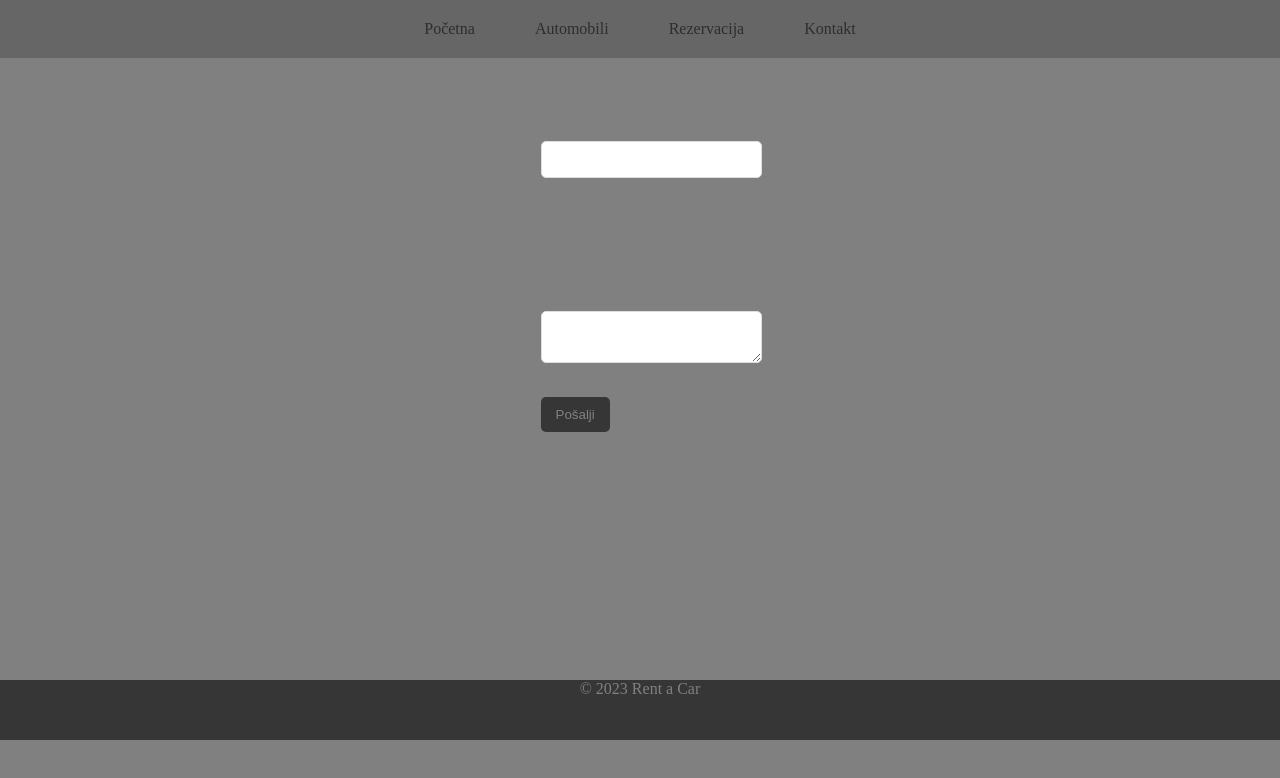
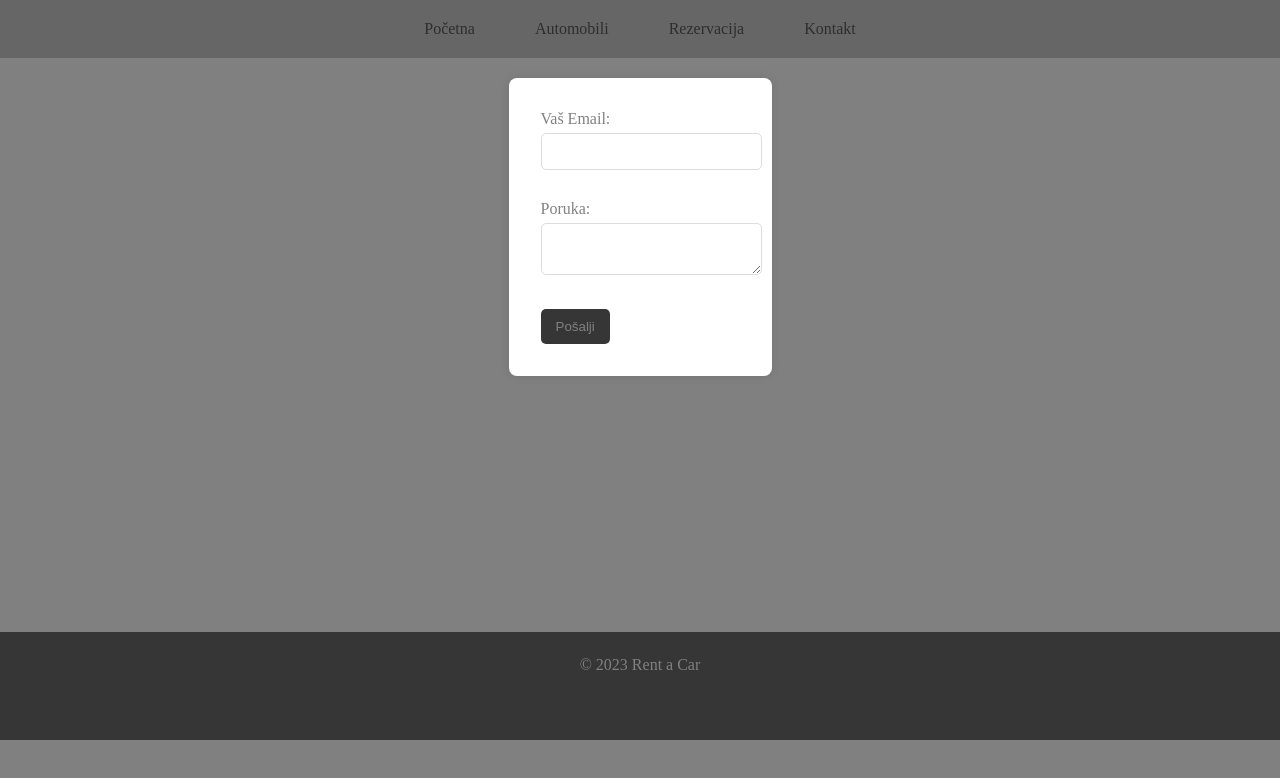
Before and after one commit to MinjaVizi/Rent-a-car-HTML-CSS-JS, a plain HTML site: page Kontakt.html in a window 1280 px wide. Shown: the part 60-838 px from the top of the page. Drawn offline with Linux system fonts and the light colour scheme.

Commit message:
dodata kontakt stranica i njen dizajn

```diff
--- a/Kontakt.html
+++ b/Kontakt.html
@@ -7,7 +7,6 @@
   <link rel="stylesheet" href="css/style.css">
 </head>
 <body>
-
   <header>
     <h1 class="naslov">Rent a car</h1>
     <nav>
@@ -20,8 +19,8 @@
     </nav>
   </header>
 
-
   <main>
+    <div class="form-wrapper">
       <form id="contact-form" onsubmit="event.preventDefault(); showAlert();">
         <div class="form-group">
           <label for="email">Vaš Email:</label>
@@ -33,16 +32,13 @@
         </div>
         <button type="submit">Pošalji</button>
       </form>
+    </div>
   </main>
-
-
-
 
   <footer>
     <p>&copy; 2023 Rent a Car</p>
   </footer>
 
   <script src="JS/main.js"></script>
-
 </body>
 </html>
--- a/css/style.css
+++ b/css/style.css
@@ -20,12 +20,8 @@ body {
 }
 
 main {
-  flex: 1;
-  display: flex;
-  flex-direction: column;
-  align-items: center;
-  width: 100%;
-  margin-bottom: 60px;
+  padding-top: 60px;
+  padding-bottom: 60px;
 }
 
 header {
@@ -83,17 +79,20 @@ nav ul li a:hover {
   color: #808080;
 }
 
-.content-wrapper {
-  text-align: center;
+.form-wrapper {
   padding: 2rem;
   max-width: 800px;
   margin: auto;
+  box-shadow: 0 0 10px rgba(0, 0, 0, 0.1);
+  background-color: #ffffff;
+  border-radius: 8px;
 }
 
 footer {
   background-color: #363636;
   color: #808080;
   text-align: center;
+  padding: 1.5rem;
   position: fixed;
   bottom: 0;
   width: 100%;
@@ -105,7 +104,6 @@ footer p {
 }
 
 .form-group {
-  margin-top: 100px;
   margin-bottom: 20px;
 }
 
```
Lines whose indentation alone changed are shown as unchanged.
